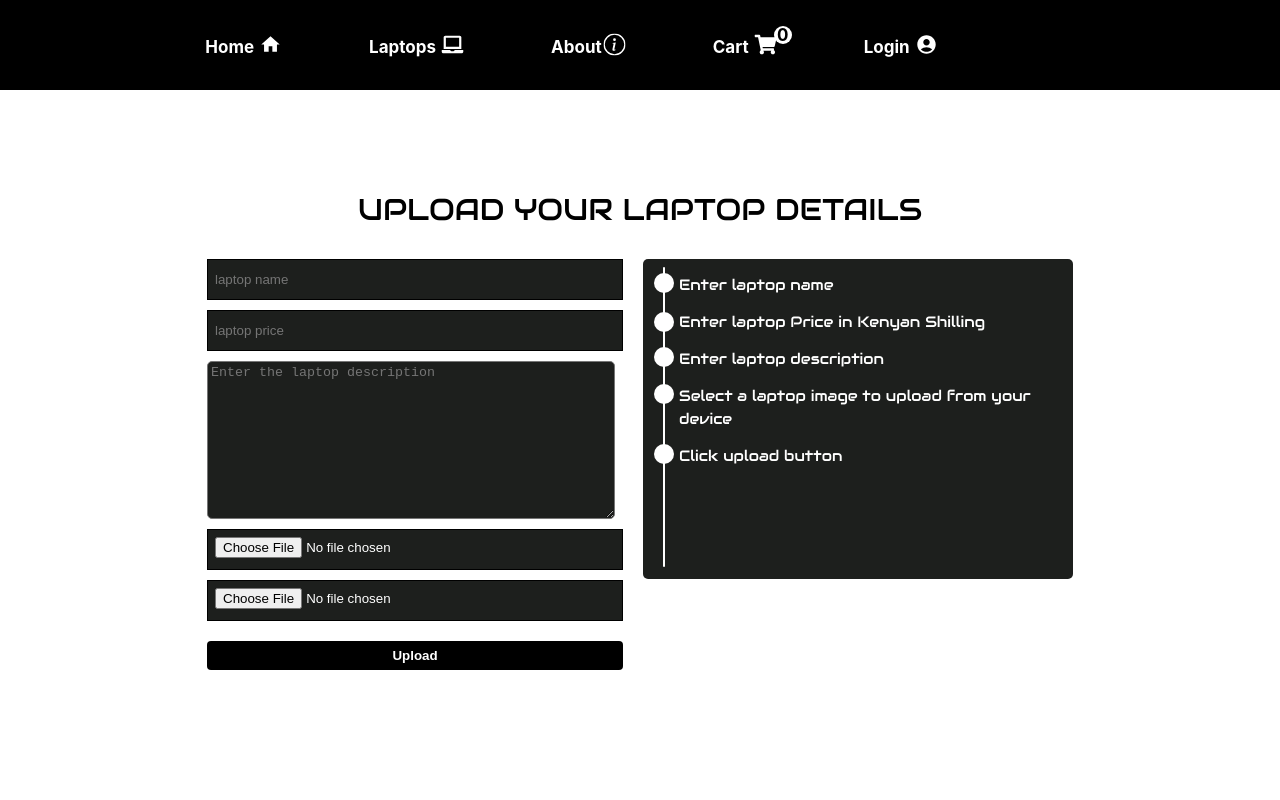
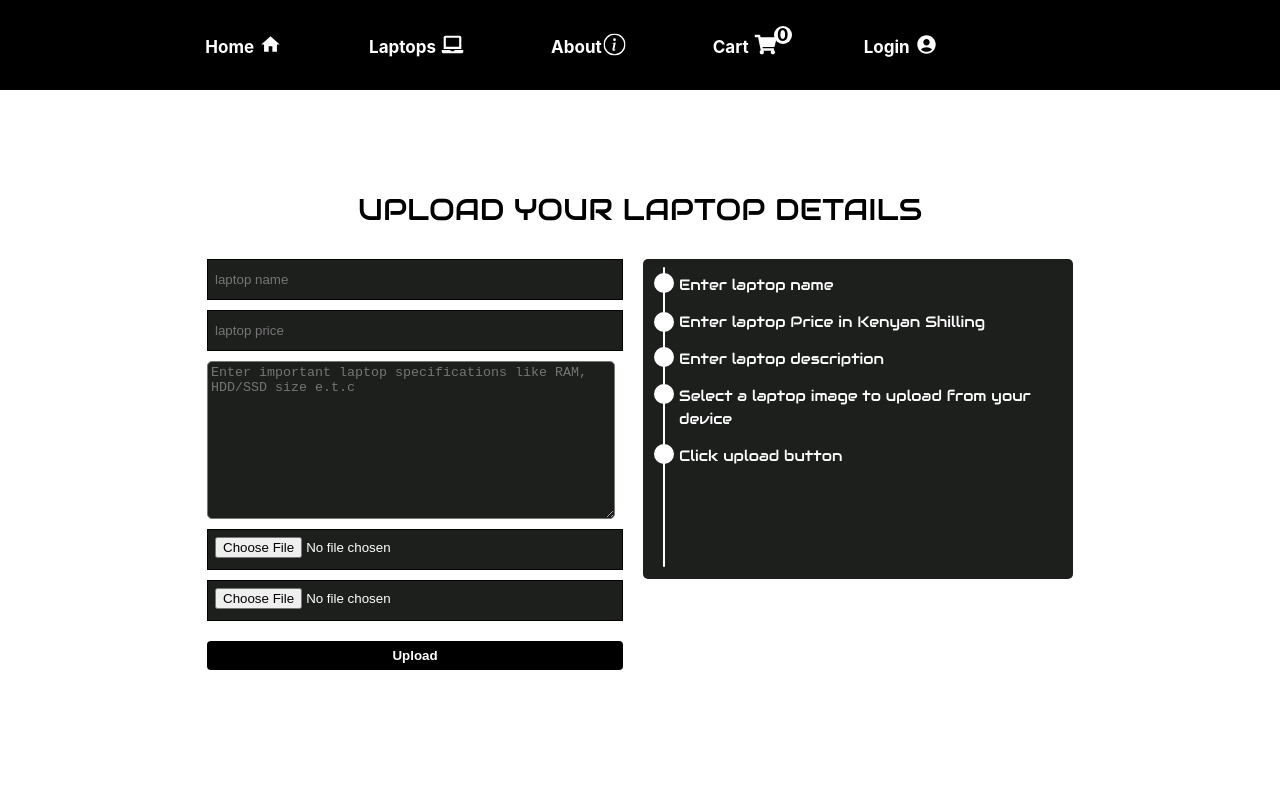
Before and after one commit to kevin-magu/buy-laptops, a React (Create React App) app: page /upload in a window 1280 px wide. Shown: the top 800 px of the page. Built offline with nearby package versions, Linux system fonts and the light colour scheme; no server answers.

Commit message:
web store

```diff
--- a/src/components/Uploadpage/Form.js
+++ b/src/components/Uploadpage/Form.js
@@ -1,18 +1,22 @@
 import React, { useState, useEffect } from "react"; // Added useEffect import
-import { storage } from "../../Firebaseconfig";
+import { storage,auth, } from "../../Firebaseconfig";
 import { ref, uploadBytes } from "firebase/storage";
 import { v4 } from "uuid";
-import { auth } from "../../Firebaseconfig";
+import { collection, addDoc } from "firebase/firestore";
+
+
 
 function Form() {
   const [img, setImg] = useState('');
-  const [img2, setImg2] = useState('')
+  const [img2, setImg2] = useState('');
+  const [laptopName, setLaptopName] = useState('');
+  const [laptopPrice, setLaptopPrice] = useState('');
   const [error, setStatus] = useState('');
   const [isUploading, setIsUploading] = useState(false);
   const [userEmail, setUserEmail] = useState(null); // State for user email
 
+  // get user email
   useEffect(() => {
-    // Subscribe to authentication state changes
     const unsubscribe = auth.onAuthStateChanged((user) => {
       if (user) {
         // User is signed in
@@ -29,6 +33,7 @@ function Form() {
     return () => unsubscribe();
   }, []); // Empty dependency array ensures effect runs only once after initial render
 
+ // function to submit laptop details
   const handleImgSubmit = async (e) => {
     e.preventDefault();
 
@@ -71,7 +76,7 @@ function Form() {
           <textarea
             cols='30'
             rows='10'
-            placeholder='Enter the laptop description'
+            placeholder='Enter important laptop specifications like RAM, HDD/SSD size e.t.c'
           ></textarea>
           <input type='file' onChange={(e) => setImg(e.target.files[0])}/>
           <input type='file' onChange={(e) => setImg2(e.target.files[0])}/>
```
Also changed, not shown: 1 other file (tests, documents, lock files or other folders).
